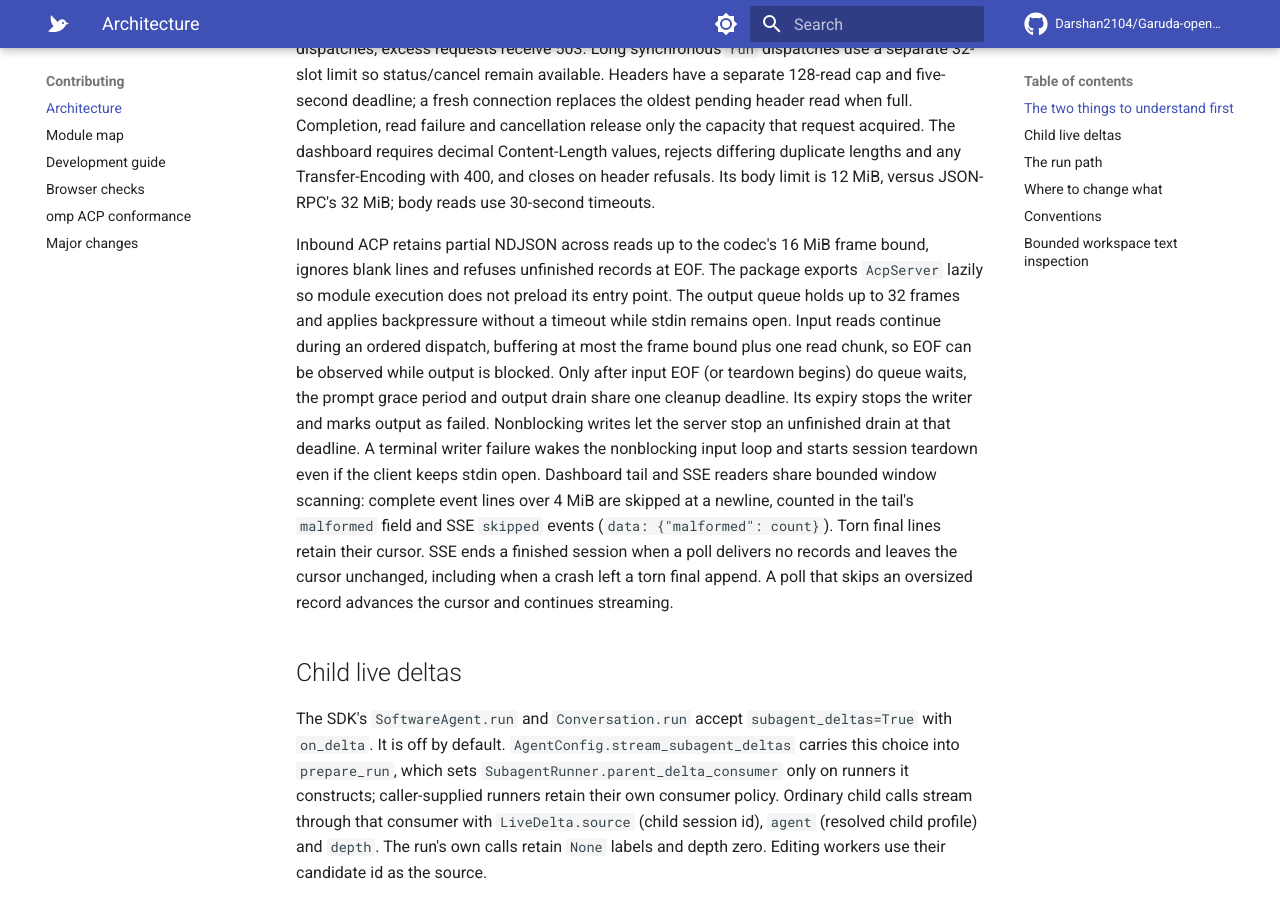
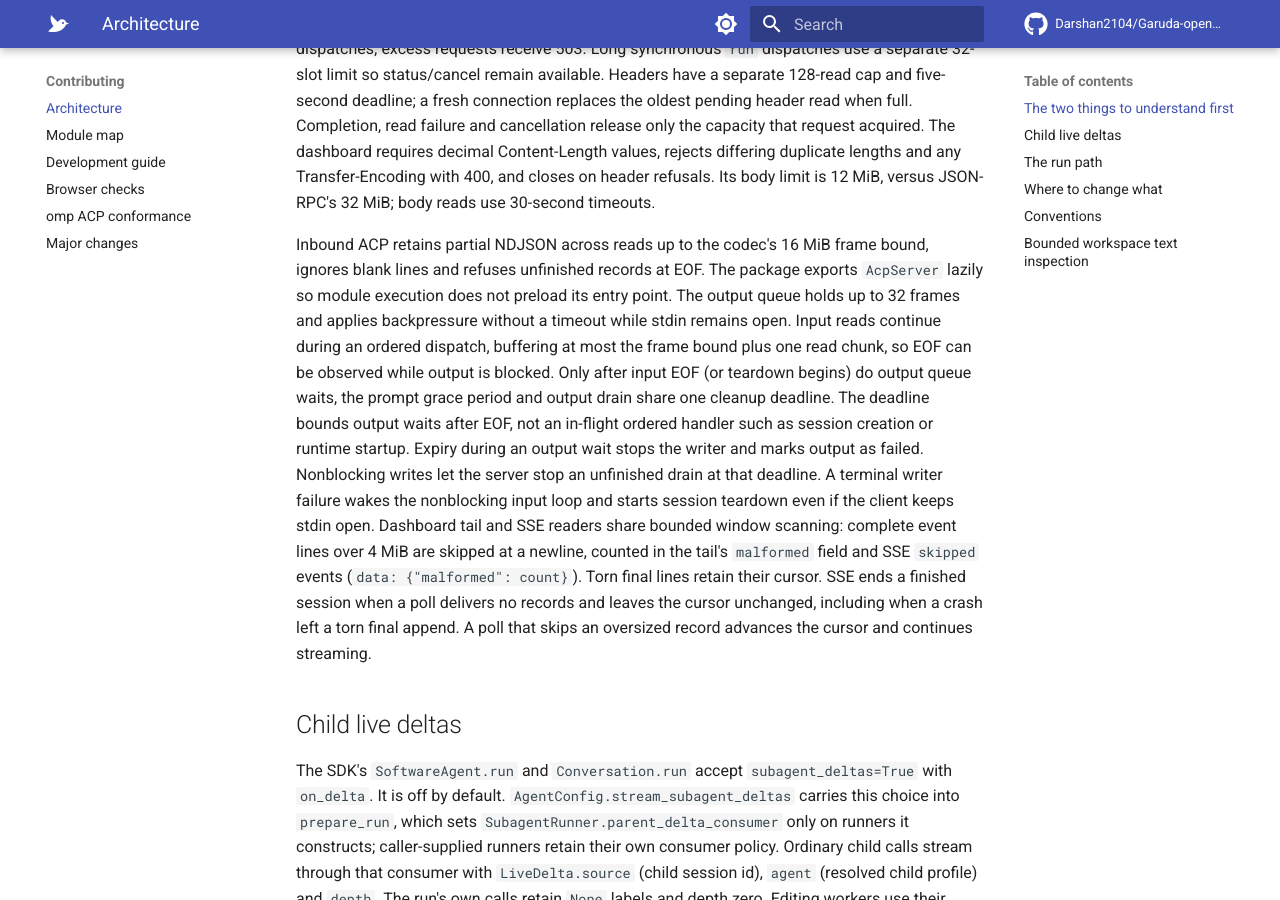
Before and after one commit to Darshan2104/Garuda-openagent, an MkDocs documentation site: the page built from docs/ARCHITECTURE.md, in a window 1280 px wide and 900 px high, scrolled down 4142 px. Built offline with MkDocs 1.6.1 and Material for MkDocs 9.7.7, drawn with Linux system fonts in a browser that asks for light colours; comment, search, counter and statistics services are not loaded.

Commit message:
Keep a slow in-flight ACP handler alive after input EOF
Co-Authored-By: Claude Opus 5.5 <noreply@anthropic.com>

```diff
--- a/docs/ARCHITECTURE.md
+++ b/docs/ARCHITECTURE.md
@@ -183,8 +183,10 @@ The output queue holds up to 32 frames and applies backpressure without a
 timeout while stdin remains open. Input reads continue during an ordered
 dispatch, buffering at most the frame bound plus one read chunk, so EOF can be
 observed while output is blocked. Only after input EOF (or teardown begins) do
-queue waits, the prompt grace period and output drain share one cleanup
-deadline. Its expiry stops the writer and marks output as failed. Nonblocking
+output queue waits, the prompt grace period and output drain share one cleanup
+deadline. The deadline bounds output waits after EOF, not an in-flight ordered
+handler such as session creation or runtime startup. Expiry during an output
+wait stops the writer and marks output as failed. Nonblocking
 writes let the server stop an unfinished drain at that deadline. A terminal
 writer failure wakes the nonblocking input loop
 and starts session teardown even if the client keeps stdin open.
```
Also changed, not shown: .context/decisions.md (+4 -2 lines), 2 other files.
